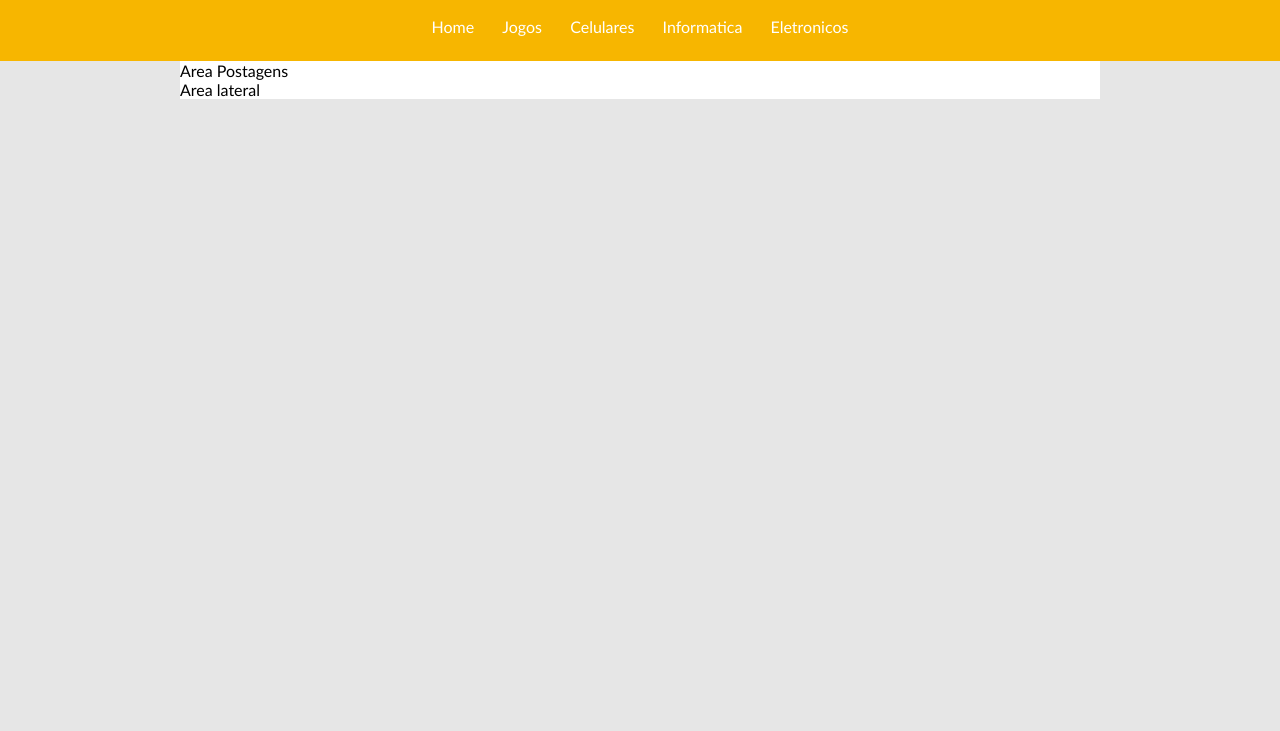
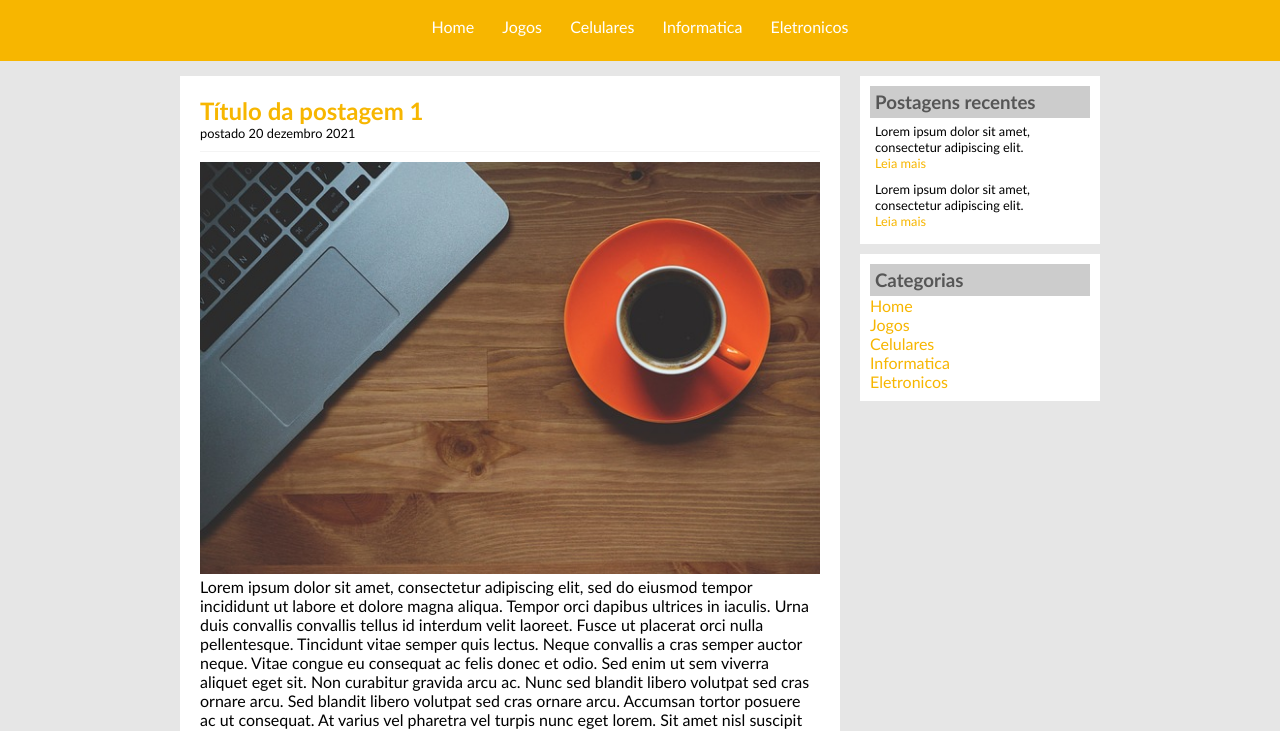
Before and after one commit to francisneyh/Projeto-TecBlog, a plain HTML site: page index.html in a window 1280 px wide. Shown: the part 76-807 px from the top of the page. Drawn offline with Linux system fonts and the light colour scheme.

Commit message:
finalizado projeto-TecBlog

```diff
--- a/index.html
+++ b/index.html
@@ -28,11 +28,68 @@
     <div id="area-principal">
 
         <div id="area-postagens">
-            Area Postagens
+        <!--------------abertura postagem 1*------------->
+            <div class="postagem">
+                <h2>Título da postagem 1</h2>
+                <span class="data-postagem">postado 20 dezembro 2021</span>
+                <img width="620" src="recursos/imagem1.jpg">
+
+                <p>
+                    Lorem ipsum dolor sit amet, consectetur adipiscing elit, sed do eiusmod tempor incididunt ut labore et dolore magna aliqua. Tempor orci dapibus ultrices in iaculis. Urna duis convallis convallis tellus id interdum velit laoreet. Fusce ut placerat orci nulla pellentesque. Tincidunt vitae semper quis lectus. Neque convallis a cras semper auctor neque. Vitae congue eu consequat ac felis donec et odio. Sed enim ut sem viverra aliquet eget sit. Non curabitur gravida arcu ac. Nunc sed blandit libero volutpat sed cras ornare arcu. Sed blandit libero volutpat sed cras ornare arcu. Accumsan tortor posuere ac ut consequat. At varius vel pharetra vel turpis nunc eget lorem. Sit amet nisl suscipit adipiscing bibendum est. Ullamcorper velit sed ullamcorper morbi. Pharetra et ultrices neque ornare aenean euismod elementum nisi quis.
+                </p>
+
+                <a href="leiaMais.html">Leia mais</a>
+            </div>
+        <!-------------//fechamento postagem------------->
+
+        <!--------------abertura postagem 2------------->
+        <div class="postagem">
+            <h2>Título da postagem 2</h2>
+            <span class="data-postagem">postado 20 dezembro 2021</span>
+            <img width="620px" src="recursos/imagem2.jpg">
+
+            <p>
+                Lorem ipsum dolor sit amet, consectetur adipiscing elit, sed do eiusmod tempor incididunt ut labore et dolore magna aliqua. Tempor orci dapibus ultrices in iaculis. Urna duis convallis convallis tellus id interdum velit laoreet. Fusce ut placerat orci nulla pellentesque. Tincidunt vitae semper quis lectus. Neque convallis a cras semper auctor neque. Vitae congue eu consequat ac felis donec et odio. Sed enim ut sem viverra aliquet eget sit. Non curabitur gravida arcu ac. Nunc sed blandit libero volutpat sed cras ornare arcu. Sed blandit libero volutpat sed cras ornare arcu. Accumsan tortor posuere ac ut consequat. At varius vel pharetra vel turpis nunc eget lorem. Sit amet nisl suscipit adipiscing bibendum est. Ullamcorper velit sed ullamcorper morbi. Pharetra et ultrices neque ornare aenean euismod elementum nisi quis.
+            </p>
+
+            <a href="leiaMais.html">Leia mais</a>
+        </div>
+    <!-------------//fechamento postagem------------->
+
         </div>
 
         <div id="area-lateral">
-            Area lateral
+            <!--------------abertura postagem lateral------------->
+                <div class="conteudo-lateral">
+                    <h3>Postagens recentes</h3>
+                    <div class="postagem-lateral">
+                        <p>Lorem ipsum dolor sit amet, consectetur adipiscing elit.</p>
+                        <a href="">Leia mais</a>
+                    </div>
+
+                    <div class="postagem-lateral" style="border-bottom: none;">
+                        <p>Lorem ipsum dolor sit amet, consectetur adipiscing elit.</p>
+                        <a href="">Leia mais</a>
+                    </div>
+
+                </div>
+
+                <div class="conteudo-lateral">
+                    <h3>Categorias</h3>
+                    <a href="index.html">Home</a><br> <!--br quebra linha-->
+                    <a href="jogos.html">Jogos</a><br>
+                    <a href="celulares.html">Celulares</a><br>
+                    <a href="informatica.html">Informatica</a><br>
+                    <a href="eletronicos.html">Eletronicos</a><br>
+
+                </div>
+
+
+            <!-------------//fechamento postagem------------->
+        </div>
+
+        <div id="rodape">
+            Todos os direitos reservados
         </div>
 
     </div>
--- a/style.css
+++ b/style.css
@@ -11,7 +11,8 @@
      background: #e6e6e6;
  }
 
- /*Layout*/
+ /*-------------Layout - Formatar estrutura do nosso site-------------*/
+
 #area-cabecalho {
     background-color: #F7B600;
     padding: 15px;  /*espacamento interno*/
@@ -23,45 +24,102 @@
 }
 
 #area-principal {
-    background: white;
+    /*background: white;*/
     width: 920px; /*largura padrao (fixa) para dispositivos modernos*/
     margin: 0 auto; /*0 para margem superior e inferior, e auto para as margens laterais. Logo o conteudo fica centralizado pois as margens laterais estao definidas como automatico*/
-}
-
-#area-postagens, #area-lateral {
-    background: ;
+    padding: 15px;
 }
 
 #area-postagens {
     width: 660px;
+    float: left;
 }
 
 #area-lateral {
     width: 240px;
+    float: right;
 }
 
-/*-------------Formatacao do menu (links)-------------*/
+.postagem {
+    padding: 20px;
+    margin-bottom: 20px;
+    background: white;
+
+}
+
+.conteudo-lateral {
+    background: white;
+    padding: 10px;
+    margin-bottom: 10px;
+}
+
+.postagem-lateral {
+    font-size: 0.8em;
+    padding: 5px;
+    /*border-bottom: 1px solid #CCC;*/ /*cria borda de separação, mas é melhor utilizar um hr para fazer separação ou aplicando direto o style no html style="border-bottom: none;"*/
+
+}
+
+#rodape {
+    clear: both; /*remove o fluxo dos elementos flutuantes*/
+    text-align: center;
+    padding: 15px;
+    background: #CCC;
+
+}
+
+/*-------------Formatações Gerais do menu (links) - Gerais para todos os links-------------*/
 a {
     text-decoration: none;
 
 }
 
 a:link, a:visited {
+    color: #f7b600;
+}
+
+a:hover {
+    text-decoration: underline;
+
+}
+
+/*-------------Formatação dos links da cabecalho/*-------------*/
+#area-cabecalho a:link, #cabecalho a:visited {
     color: #FFF;
     padding: 8px 12px; /*padding 8px superior-inferior e padding 12px nas laterais*/
 }
 
-a:hover {
+#area-cabecalho a:hover {
     color: #f7b600;
     background: #FFF;
+    text-decoration: none;
 }
 
-/*-------------Formatacoes Gerais-------------*/
+/*-------------Formatações Gerais-------------*/
 h1 {
     color: #4e4e4e;
     font-size: 2.5em;
 }
 
+h2 {
+    color: #f7b600;
+}
+
+h3 {
+    color: #565656;
+    background: #CCC;
+    padding: 5px;
+}
+
 .branco {
     color: white;
 }
+
+.data-postagem {
+    font-size: 0.8em;
+    border-bottom: 1px solid #f4f4f4;
+    padding-bottom: 10px;
+    margin-bottom: 10px;
+    display: block; /*por padrão o <span> tem o display inline (não ocupa todo espaçamento da linha, logo foi alterado para o display block para ocupar todo o espaçamento da linha.*/
+    /*border: 1px solid red;*/
+}
```
Also changed, not shown: recursos/imagem1.jpg (added), recursos/imagem2.jpg (added), recursos/imagem3.jpg (added), recursos/imagem4.jpg (added), recursos/imagem5.jpg (added), 1 other file.
